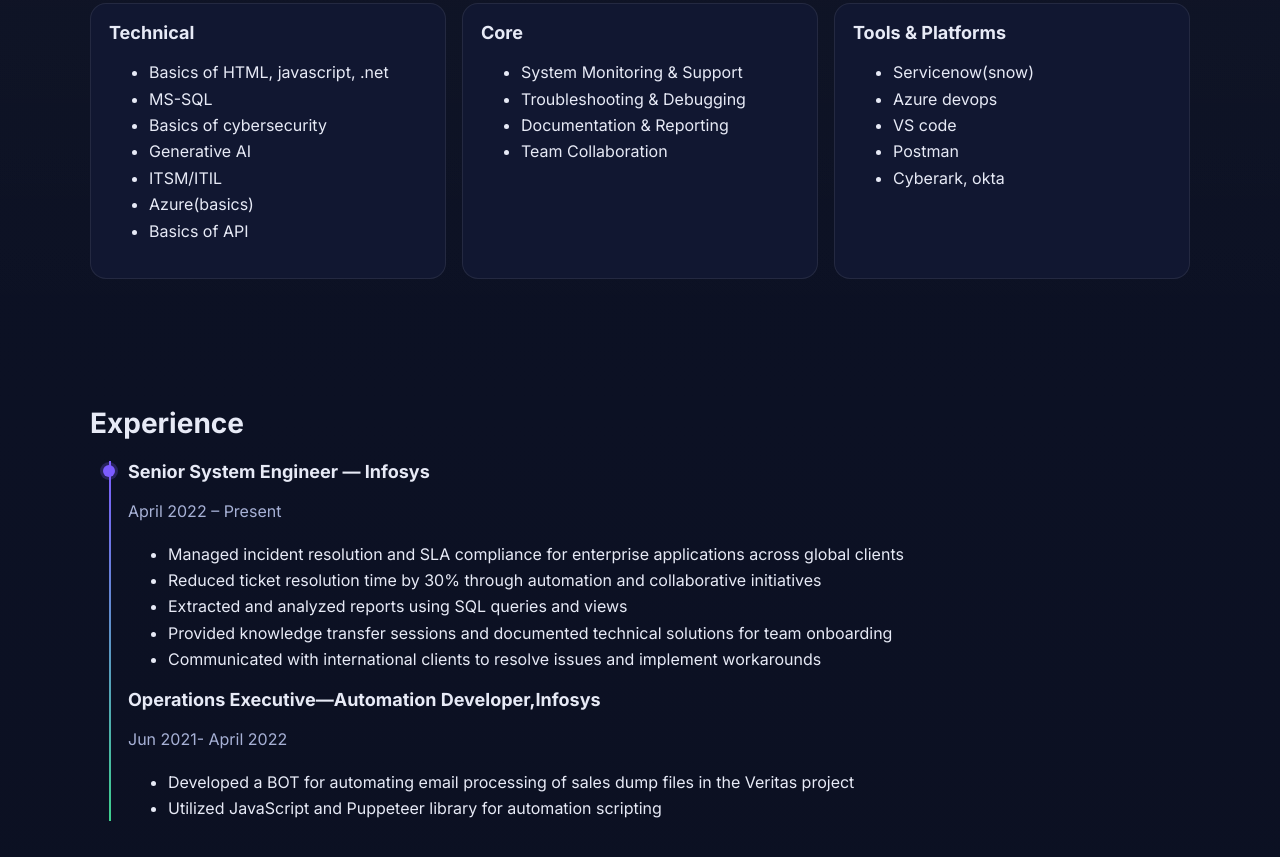
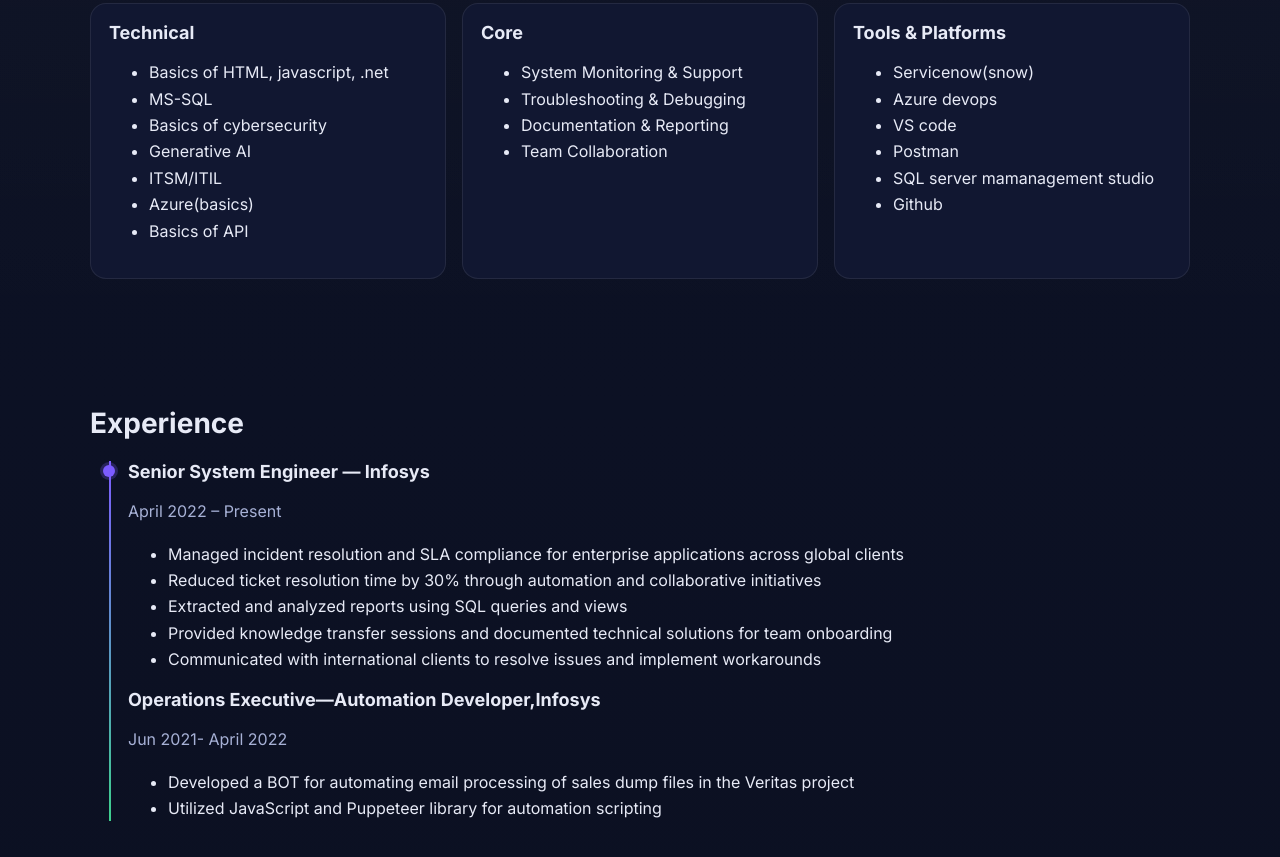
Before and after one commit to Krishnapriya-55/krishhh55, a plain HTML site: page index.html in a window 1280 px wide. Shown: the part 931-1788 px from the top of the page. Drawn offline with Linux system fonts and the light colour scheme.

Commit message:
Update index.html

```diff
--- a/index.html
+++ b/index.html
@@ -89,7 +89,8 @@ ior<!DOCTYPE html>
               <li>Azure devops</li>
               <li>VS code</li>
               <li>Postman</li>
-              <li>Cyberark, okta</li>
+              <li>SQL server mamanagement studio</li>
+              <li>Github </li>
             </ul>
           </div>
         </div>
```
